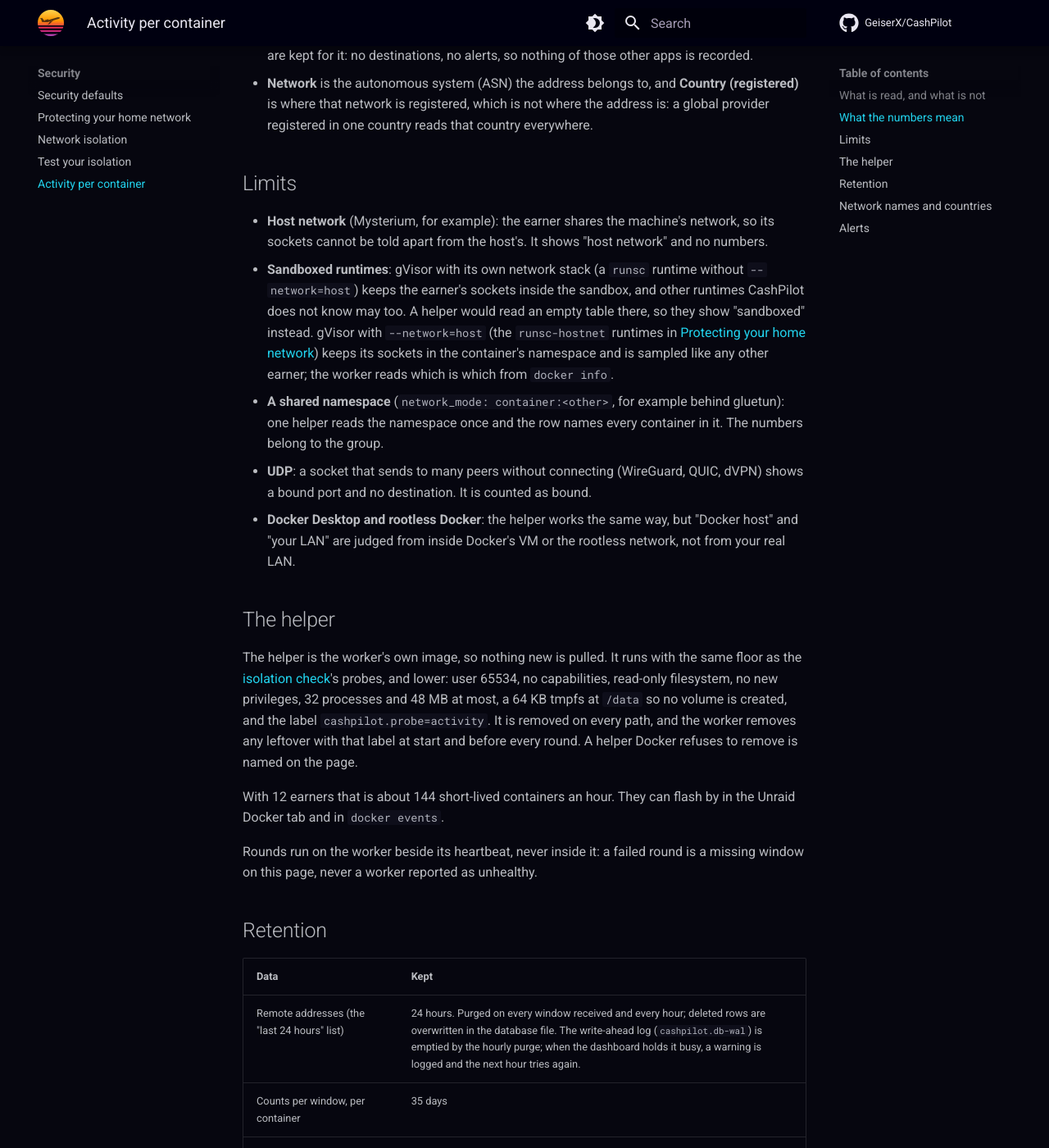
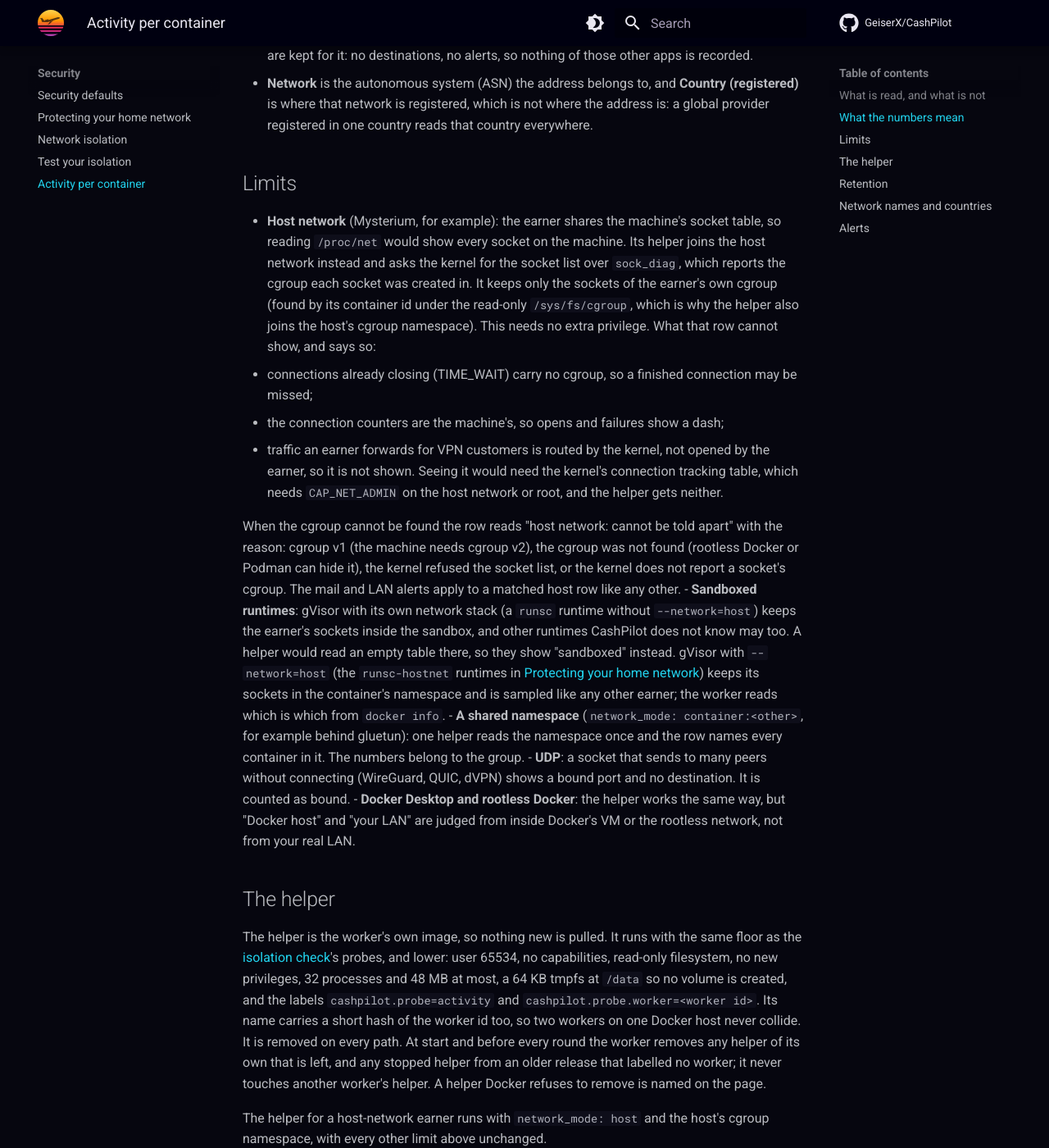
Before and after one commit to GeiserX/CashPilot, an MkDocs documentation site: the page built from docs/activity.md, in a window 1280 px wide and 1400 px high, scrolled down 1471 px. Shown: the whole window at 82% size. Built offline with MkDocs 1.6.1 and Material for MkDocs 9.7.7, drawn with Linux system fonts in a browser that asks for light colours; comment, search, counter and statistics services are not loaded.

Commit message:
docs(activity): explain host-network attribution and per-worker helpers

```diff
--- a/docs/activity.md
+++ b/docs/activity.md
@@ -65,8 +65,27 @@ for the dashboard's usage graphs; Activity stores no second byte counter.
 ## Limits
 
 - **Host network** (Mysterium, for example): the earner shares the machine's
-  network, so its sockets cannot be told apart from the host's. It shows
-  "host network" and no numbers.
+  socket table, so reading `/proc/net` would show every socket on the machine.
+  Its helper joins the host network instead and asks the kernel for the socket
+  list over `sock_diag`, which reports the cgroup each socket was created in.
+  It keeps only the sockets of the earner's own cgroup (found by its container
+  id under the read-only `/sys/fs/cgroup`, which is why the helper also joins
+  the host's cgroup namespace). This needs no extra privilege. What that row
+  cannot show, and says so:
+  - connections already closing (TIME_WAIT) carry no cgroup, so a finished
+    connection may be missed;
+  - the connection counters are the machine's, so opens and failures show a
+    dash;
+  - traffic an earner forwards for VPN customers is routed by the kernel, not
+    opened by the earner, so it is not shown. Seeing it would need the kernel's
+    connection tracking table, which needs `CAP_NET_ADMIN` on the host network
+    or root, and the helper gets neither.
+
+  When the cgroup cannot be found the row reads "host network: cannot be told
+  apart" with the reason: cgroup v1 (the machine needs cgroup v2), the cgroup
+  was not found (rootless Docker or Podman can hide it), the kernel refused the
+  socket list, or the kernel does not report a socket's cgroup. The mail and
+  LAN alerts apply to a matched host row like any other.
 - **Sandboxed runtimes**: gVisor with its own network stack (a `runsc`
   runtime without `--network=host`) keeps the earner's sockets inside the
   sandbox, and other runtimes CashPilot does not know may too. A helper would
@@ -90,9 +109,16 @@ The helper is the worker's own image, so nothing new is pulled. It runs with
 the same floor as the [isolation check](isolation-check.md)'s probes, and
 lower: user 65534, no capabilities, read-only filesystem, no new privileges,
 32 processes and 48 MB at most, a 64 KB tmpfs at `/data` so no volume is
-created, and the label `cashpilot.probe=activity`. It is removed on every path,
-and the worker removes any leftover with that label at start and before every
-round. A helper Docker refuses to remove is named on the page.
+created, and the labels `cashpilot.probe=activity` and
+`cashpilot.probe.worker=<worker id>`. Its name carries a short hash of the
+worker id too, so two workers on one Docker host never collide. It is removed
+on every path. At start and before every round the worker removes any helper
+of its own that is left, and any stopped helper from an older release that
+labelled no worker; it never touches another worker's helper. A helper Docker
+refuses to remove is named on the page.
+
+The helper for a host-network earner runs with `network_mode: host` and the
+host's cgroup namespace, with every other limit above unchanged.
 
 With 12 earners that is about 144 short-lived containers an hour. They can
 flash by in the Unraid Docker tab and in `docker events`.
```
Also changed, not shown: docs/guides/mysterium.md (+9 -0 lines).
